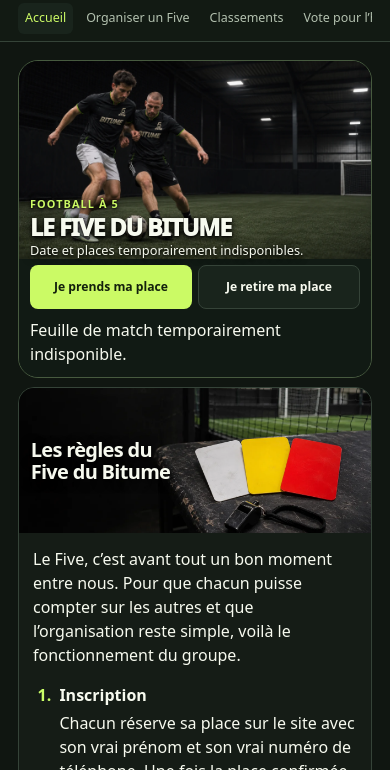
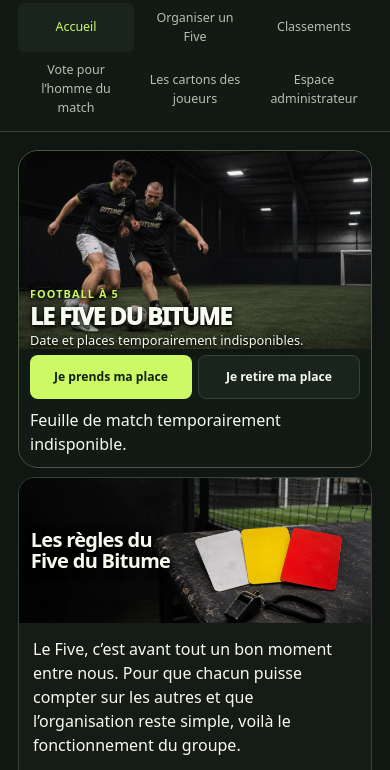
Before and after one commit to fivedubitume/le-five-du-bitume, a plain HTML site: page docs/index.html in a window 390 px wide. Shown: the part 43-813 px from the top of the page. Drawn offline with nearby package versions, Linux system fonts and the light colour scheme; no server answers.

Commit message:
Afficher les six onglets sur mobile et simplifier l’organisation des Five

```diff
--- a/docs/disponibilites.js
+++ b/docs/disponibilites.js
@@ -95,7 +95,7 @@ async function afficherProchainFive() {
     function afficherSelection() {
       const match = matchs.find(item => item.id === select.value);
       info.textContent = match
-        ? [dateFive.format(new Date(match.starts_at)), heureFive.format(new Date(match.starts_at)), textePlaces(match.places_restantes)].join(' · ')
+        ? [match.id === matchs[0].id ? 'Prochain Five' : 'Five sélectionné', dateFive.format(new Date(match.starts_at)), heureFive.format(new Date(match.starts_at)), textePlaces(match.places_restantes)].join(' · ')
         : 'Aucun Five programmé pour le moment.';
       if (lieu) afficherTerrainFive(lieu, match?.venue);
       const id = match ? encodeURIComponent(match.id) : '';
--- a/docs/five-photo.css
+++ b/docs/five-photo.css
@@ -77,21 +77,29 @@
 }
 
 
-@media (max-width: 650px) {
+@media (max-width: 900px) {
   header .bar { gap: 5px; padding: 7px 0; min-height: 0; }
   header .club-logo { width: 34px; height: 34px; }
   header nav {
     width: 100%;
-    flex-wrap: nowrap;
-    overflow-x: auto;
+    display: grid;
+    grid-template-columns: repeat(3, minmax(0, 1fr));
+    gap: 3px;
   }
   header nav a {
-    flex: 0 0 auto;
-    white-space: nowrap;
+    display: grid;
+    place-items: center;
+    min-height: 44px;
+    text-align: center;
+    white-space: normal;
+    overflow-wrap: anywhere;
     font-size: .78rem;
     padding: 6px 7px;
   }
 
+}
+
+@media (max-width: 650px) {
   .hero.hero-five.hero-photo { gap: 9px; padding: 11px; }
   .hero-photo-colonne::before { aspect-ratio: 2.4; }
   .hero-photo .hero-five-intro .tag { font-size: .68rem; margin: 0 0 3px; }
--- a/docs/index.html
+++ b/docs/index.html
@@ -1,3 +1,3 @@
-<!doctype html><html lang="fr"><head><meta charset="utf-8"><meta name="viewport" content="width=device-width,initial-scale=1"><meta name="theme-color" content="#101811"><title>Le Five du Bitume</title><link rel="stylesheet" href="style.css?v=terrains"><script src="app.js?v=terrains" defer></script><script src="supabase-config.js" defer></script><script src="disponibilites.js?v=terrains" defer></script><link rel="stylesheet" href="bitume-match.css"><script src="https://cdn.jsdelivr.net/npm/@supabase/supabase-js@2.89.0/dist/umd/supabase.js" defer></script><link rel="stylesheet" href="five-maillots.css?v=cadrage"><script src="maillots.js" defer></script><script src="feuille-bitume.js?v=organiser" defer></script><link rel="stylesheet" href="five-photo.css?v=menu-groupe"><script src="vote-five.js?v=attente" defer></script><style>#vote-five [hidden] { display: none !important; }</style><script src="historique-five.js" defer></script><link rel="stylesheet" href="classements.css?v=integre"><link rel="stylesheet" href="regles-groupe.css"><link rel="stylesheet" href="vote-bandeau.css"></head>
-<body><header><div class="wrap bar"><a class="brand" href="#accueil"><img class="club-logo" src="logo.PNG" alt=""><span>LE FIVE DU <strong>BITUME</strong></span></a><nav aria-label="Navigation"><a href="#accueil">Accueil</a><a href="organiser.html">Organiser un Five</a><a href="#classements">Classements</a><a href="#vote">Vote pour l’homme du match</a><a href="#cartons">Les cartons des joueurs</a></nav></div></header>
-<main class="wrap" id="app"></main><footer class="wrap"><a href="connexion.html">Espace administrateur</a></footer><div id="status" role="status" aria-live="polite"></div></body></html>
+<!doctype html><html lang="fr"><head><meta charset="utf-8"><meta name="viewport" content="width=device-width,initial-scale=1"><meta name="theme-color" content="#101811"><title>Le Five du Bitume</title><link rel="stylesheet" href="style.css?v=terrains"><script src="app.js?v=terrains" defer></script><script src="supabase-config.js" defer></script><script src="disponibilites.js?v=menu-mobile" defer></script><link rel="stylesheet" href="bitume-match.css"><script src="https://cdn.jsdelivr.net/npm/@supabase/supabase-js@2.89.0/dist/umd/supabase.js" defer></script><link rel="stylesheet" href="five-maillots.css?v=cadrage"><script src="maillots.js" defer></script><script src="feuille-bitume.js?v=organiser" defer></script><link rel="stylesheet" href="five-photo.css?v=menu-mobile"><script src="vote-five.js?v=attente" defer></script><style>#vote-five [hidden] { display: none !important; }</style><script src="historique-five.js" defer></script><link rel="stylesheet" href="classements.css?v=integre"><link rel="stylesheet" href="regles-groupe.css"><link rel="stylesheet" href="vote-bandeau.css"></head>
+<body><header><div class="wrap bar"><a class="brand" href="#accueil"><img class="club-logo" src="logo.PNG" alt=""><span>LE FIVE DU <strong>BITUME</strong></span></a><nav aria-label="Navigation"><a href="#accueil">Accueil</a><a href="organiser.html">Organiser un Five</a><a href="#classements">Classements</a><a href="#vote">Vote pour l’homme du match</a><a href="#cartons">Les cartons des joueurs</a><a href="connexion.html">Espace administrateur</a></nav></div></header>
+<main class="wrap" id="app"></main><div id="status" role="status" aria-live="polite"></div></body></html>
--- a/docs/organiser.js
+++ b/docs/organiser.js
@@ -56,7 +56,7 @@ formulaireFive.addEventListener('submit', async event => {
       masquerProfilOrganisation();
     }
     const { data: match, error } = await clientOrganisation.rpc('organiser_five', {
-      p_titre: champs.titre.value, p_lieu: champs.terrain.value,
+      p_titre: 'Five du Bitume', p_lieu: champs.terrain.value,
       p_debut: debut.toISOString(), p_places: champs.places.valueAsNumber,
       p_prix: Math.round(champs.prix.valueAsNumber * 100), p_demande: demandeOrganisation
     });
```
Also changed, not shown: docs/organiser.html (+2 -4 lines).
